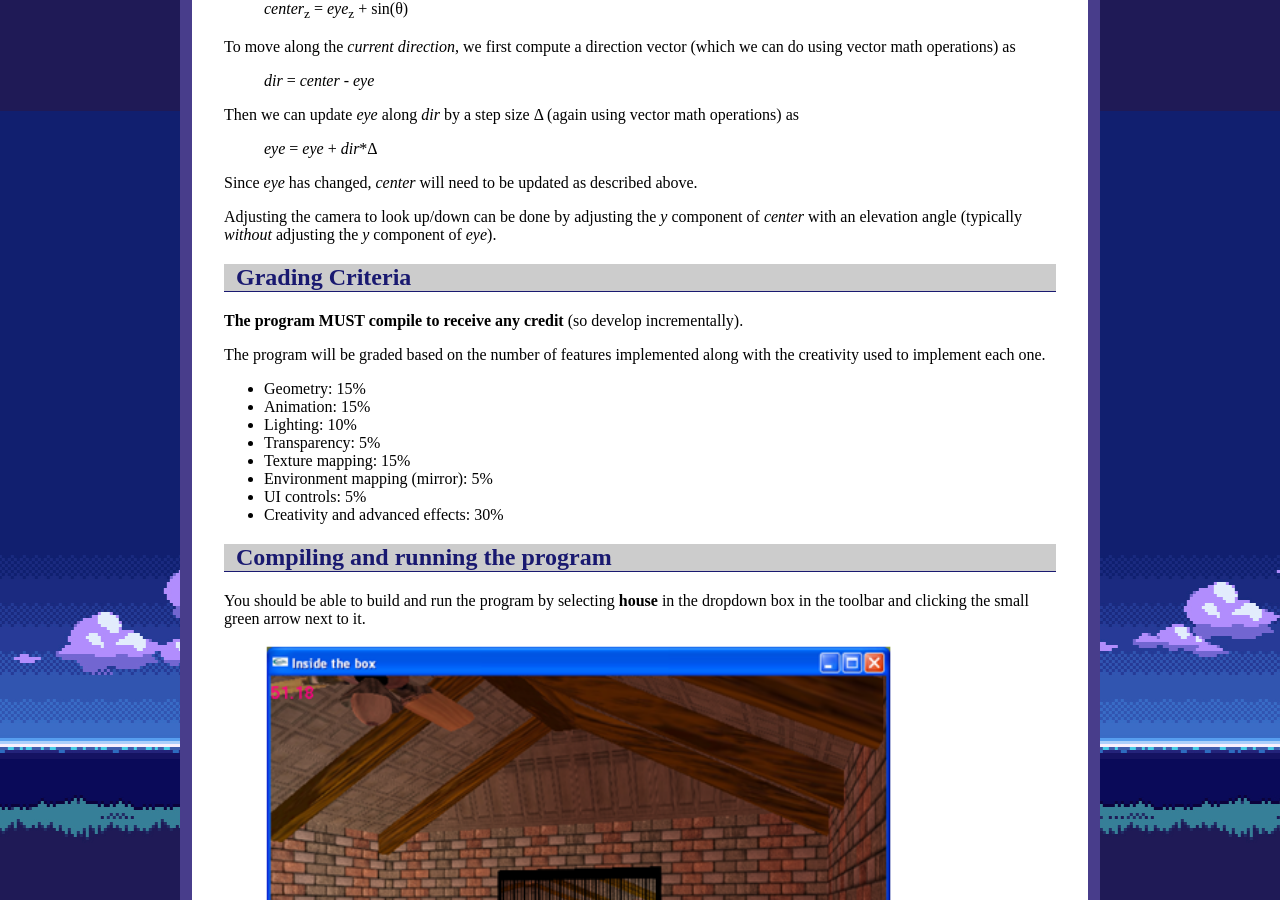
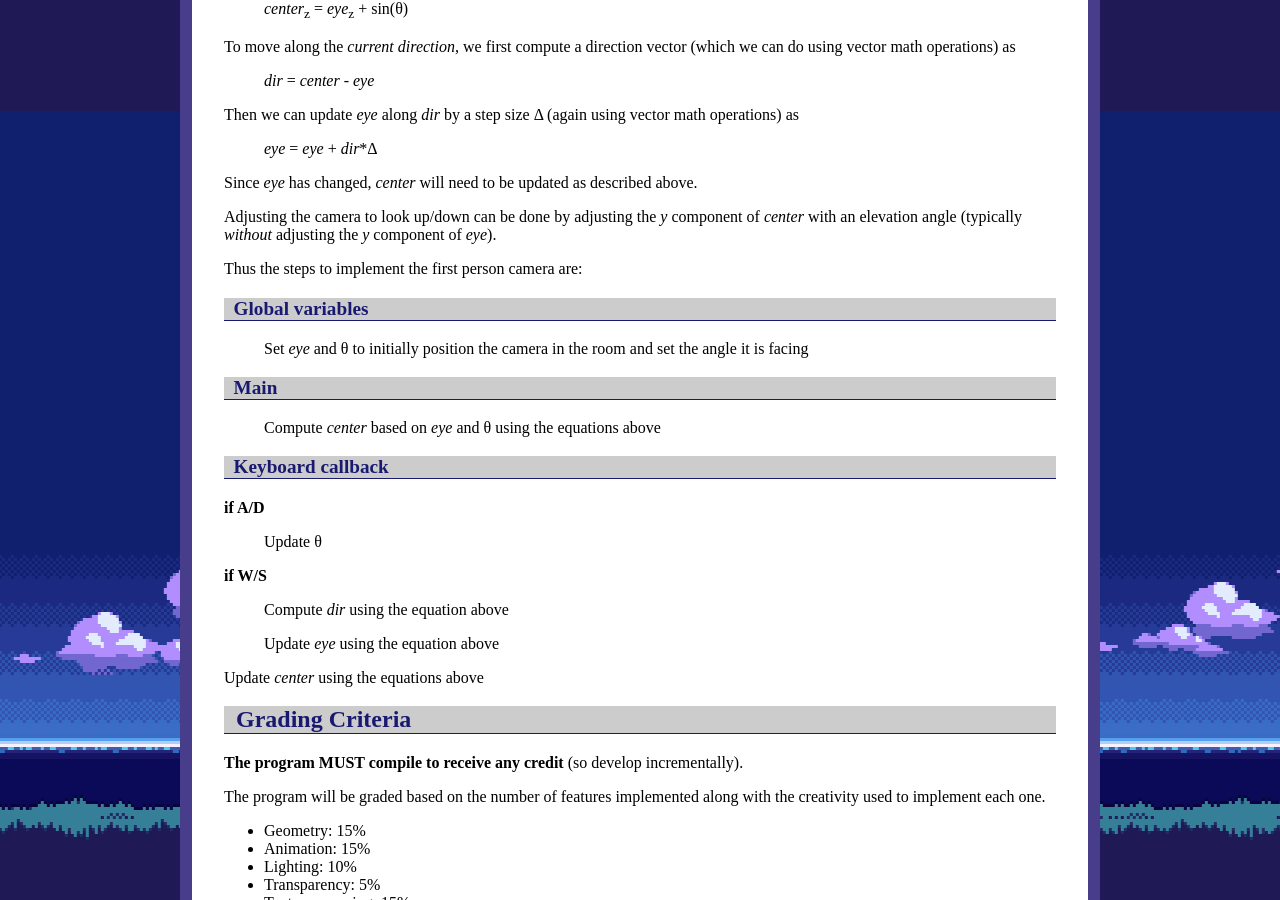
Before and after one commit to ycpcs/cs370-fall2023, a Jekyll site: the page built from assign/project.md, in a window 1280 px wide and 900 px high, scrolled down 2589 px. Built offline with Jekyll 4.4.1, drawn with Linux system fonts in a browser that asks for light colours.

Commit message:
update camera
update camera

```diff
--- a/assign/project.md
+++ b/assign/project.md
@@ -118,6 +118,30 @@ Since *eye* has changed, *center* will need to be updated as described above.
 
 Adjusting the camera to look up/down can be done by adjusting the *y* component of *center* with an elevation angle (typically *without* adjusting the *y* component of *eye*).
 
+Thus the steps to implement the first person camera are:
+
+### Global variables
+
+> Set *eye* and θ to initially position the camera in the room and set the angle it is facing
+
+### Main
+
+> Compute *center* based on *eye* and θ using the equations above
+
+### Keyboard callback
+
+**if A/D**
+
+> Update θ
+
+**if W/S**
+
+> Compute *dir* using the equation above
+>
+> Update *eye* using the equation above
+
+Update *center* using the equations above
+
 ## Grading Criteria
 
 **The program MUST compile to receive any credit** (so develop incrementally).
```
